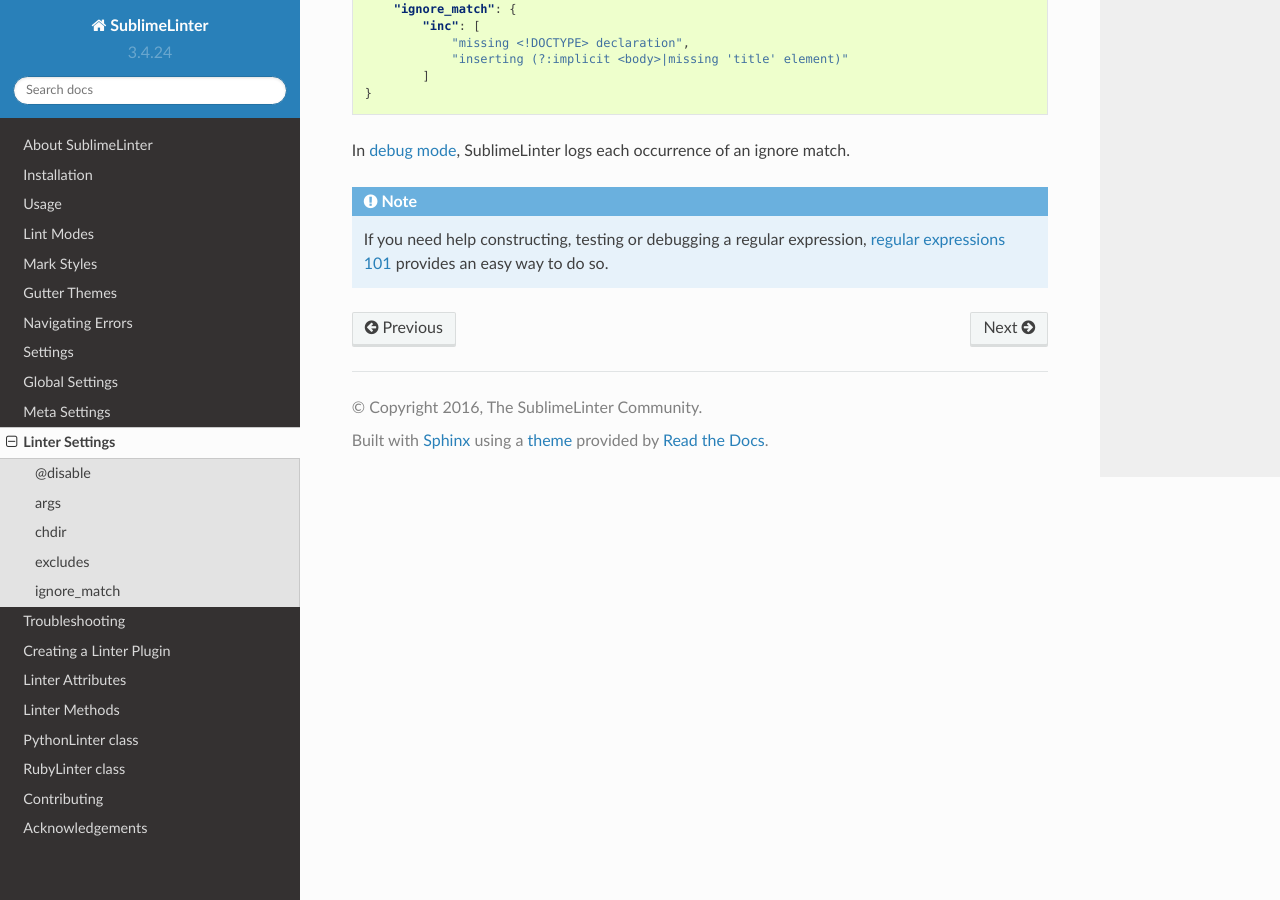
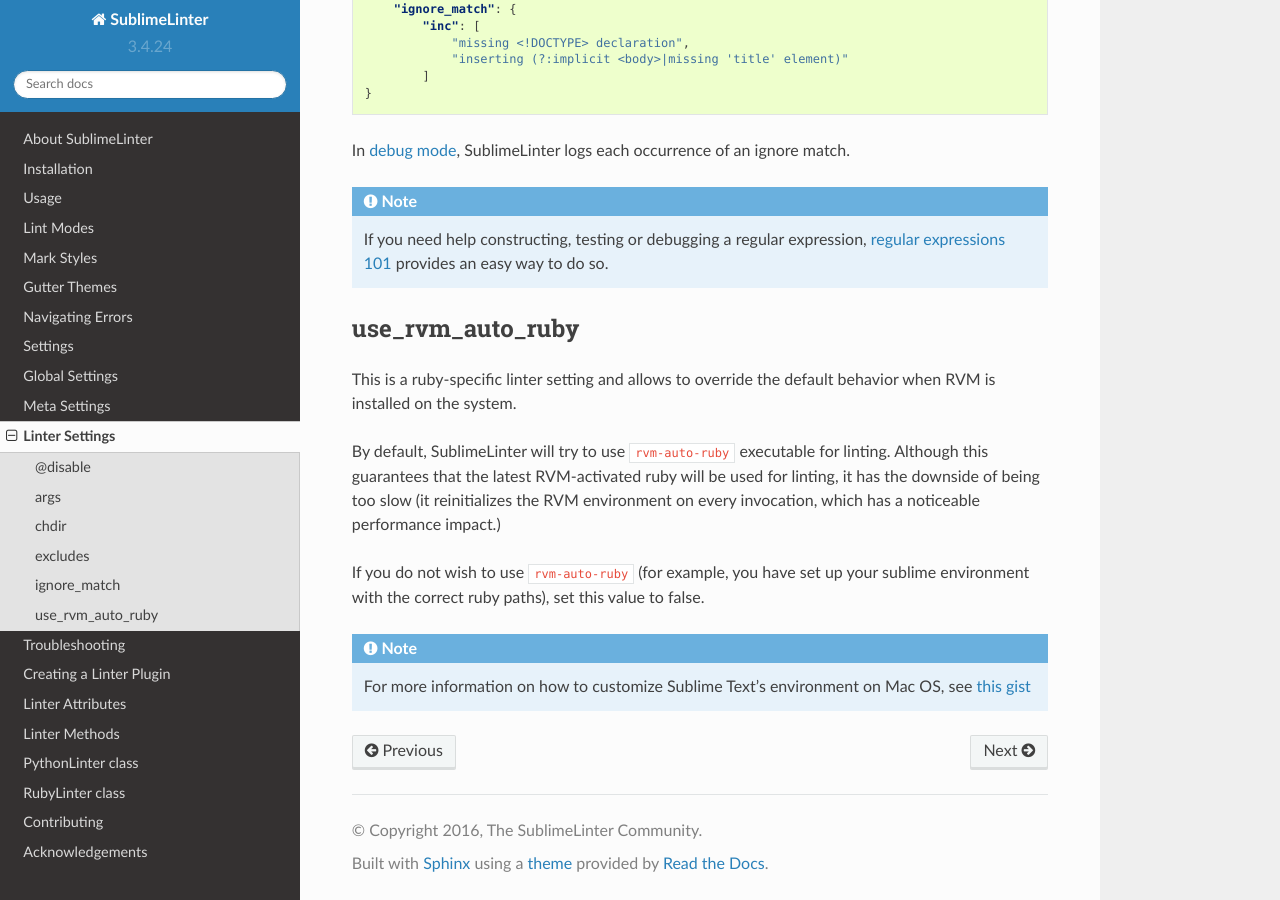
Before and after one commit to SublimeLinter/SublimeLinter, a Sphinx documentation site: the page built from docs/linter_settings.rst, in a window 1280 px wide and 900 px high, scrolled down 3123 px. Built offline with Sphinx 7.4.7 and the Read the Docs theme 2.0.0, drawn with Linux system fonts in a browser that asks for light colours.

Commit message:
Add `use_rvm_auto_ruby` setting
By default, SublimeLinter will try to use `rvm-auto-ruby` executable
for linting. Although this guarantees that the latest RVM-activated ruby
will be used, it has the downside of being too slow (it re-initializes
the RVM environment on every invocation, which has a noticeable
performance impact).

RVM installed should not mean that `rvm-auto-ruby` is the only means
of executing RVM-enabled ruby. In my case, I do have RVM, but I
initialize it only once, at Sublime boot, so paths are already in place
and the linter will lint using the "correct" ruby. See this gist:

http://gist.github.com/smanolloff/54a787f661a3b8b5af10541f5cc5fa2c

```diff
--- a/docs/defines.inc
+++ b/docs/defines.inc
@@ -16,6 +16,7 @@
 .. |cmd| replace:: Command Palette (:kbd:`cmd+shift+p` on Mac OS X, :kbd:`ctrl+shift+p` on Linux/Windows)
 .. |path| replace:: ``PATH``
 .. |regex| replace:: If you need help constructing, testing or debugging a regular expression, `regular expressions 101 <https://regex101.com/>`__ provides an easy way to do so.
+.. |customenv| replace:: For more information on how to customize Sublime Text's environment on Mac OS, see `this gist <https://gist.github.com/smanolloff/54a787f661a3b8b5af10541f5cc5fa2c>`__
 
 .. |_sl| replace:: `SublimeLinter <https://github.com/SublimeLinter/SublimeLinter3>`__
 .. |_org| replace:: `SublimeLinter organization <https://github.com/SublimeLinter>`__
--- a/docs/linter_settings.rst
+++ b/docs/linter_settings.rst
@@ -143,3 +143,16 @@
 .. note::
 
    |regex|
+
+
+use_rvm_auto_ruby
+-----------------
+This is a ruby-specific linter setting and allows to override the default behavior when RVM is installed on the system.
+
+By default, SublimeLinter will try to use ``rvm-auto-ruby`` executable for linting. Although this guarantees that the latest RVM-activated ruby will be used for linting, it has the downside of being too slow (it reinitializes the RVM environment on every invocation, which has a noticeable performance impact.)
+
+If you do not wish to use ``rvm-auto-ruby`` (for example, you have set up your sublime environment with the correct ruby paths), set this value to false.
+
+.. note::
+
+   |customenv|
--- a/docs/ruby_linter.rst
+++ b/docs/ruby_linter.rst
@@ -30,7 +30,7 @@
 If ``rbenv`` is installed and the gem is also under ``rbenv`` control,
 the gem will be executed directly. Otherwise ``(ruby [, gem])`` will be executed.
 
-If ``rvm-auto-ruby`` is installed, ``(rvm-auto-ruby [, gem])`` will be executed.
+If ``rvm-auto-ruby`` is installed, ``(rvm-auto-ruby [, gem])`` will be executed unless the ``use_rvm_auto_ruby`` linter setting is explicitly set to false.
 
 Otherwise ``ruby`` or ``gem`` will be executed.
 
```
Also changed, not shown: 1 other file.
